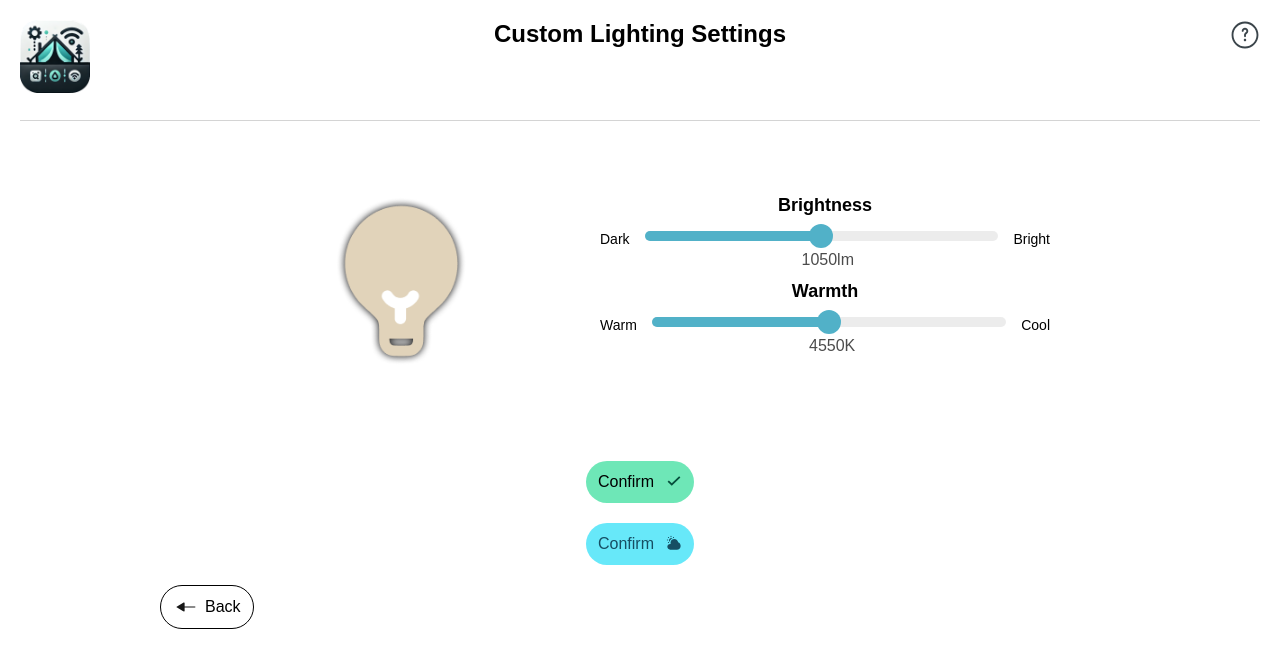
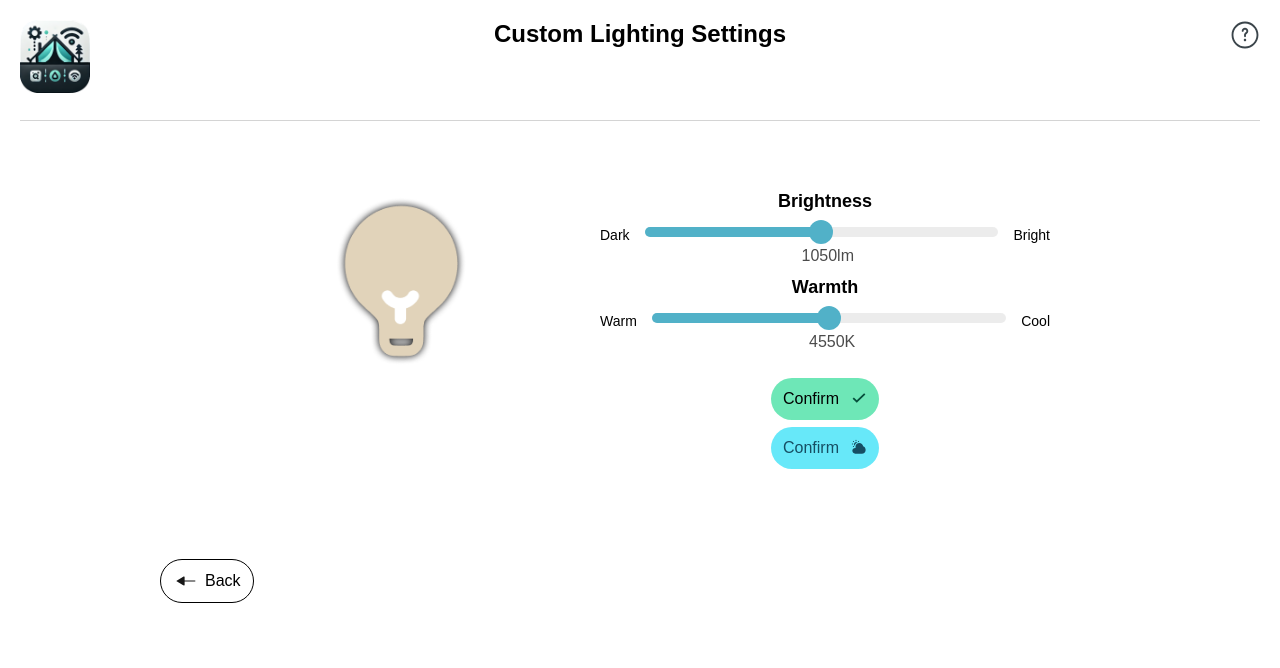
Before and after one commit to dimitry-lzs/hciWeb, a React app: page /custom-lighting in a window 1280 px wide. Shown: the top 668 px of the page. Built offline with nearby package versions, Linux system fonts and the light colour scheme.

Commit message:
custom lighting finished. confirm button need change so they can have different text.

```diff
--- a/src/pages/CustomLighting/CustomLighting.less
+++ b/src/pages/CustomLighting/CustomLighting.less
@@ -14,6 +14,7 @@
         gap: 20px;
 
         .LightBulb {
+            align-self: start;
             position: relative;
             height: 180px;
             width: 350px;
@@ -56,5 +57,14 @@
             justify-content: center;
             gap: 15px;
         }
+
+        .Buttons {
+            padding-top: 15px;
+            display: flex;
+            flex-direction: column;
+            justify-content: center;
+            align-items: center;
+            gap: 7px;
+        }
     }
 }
--- a/src/pages/CustomLighting/index.tsx
+++ b/src/pages/CustomLighting/index.tsx
@@ -34,10 +34,12 @@ export default function CustomLighting() {
                                 <div className='SliderText'>Cool</div>
                             </div>
                         </div>
+                        <div className='Buttons'>
+                            <ConfirmButton icon={ButtonIcon.Tick} color={ButtonColor.Green} />
+                            <ConfirmButton icon={ButtonIcon.Weather} color={ButtonColor.Blue} />
+                        </div>
                     </div>
                 </div>
-                <ConfirmButton icon={ButtonIcon.Tick} color={ButtonColor.Green} />
-                <ConfirmButton icon={ButtonIcon.Weather} color={ButtonColor.Blue} />
                 <div className='NavigationButton'>
                     <BackButton navigate={() => navigate(-1)} />
                 </div>
```
Also changed, not shown: documents/toFix.md (+1 -1 lines).
